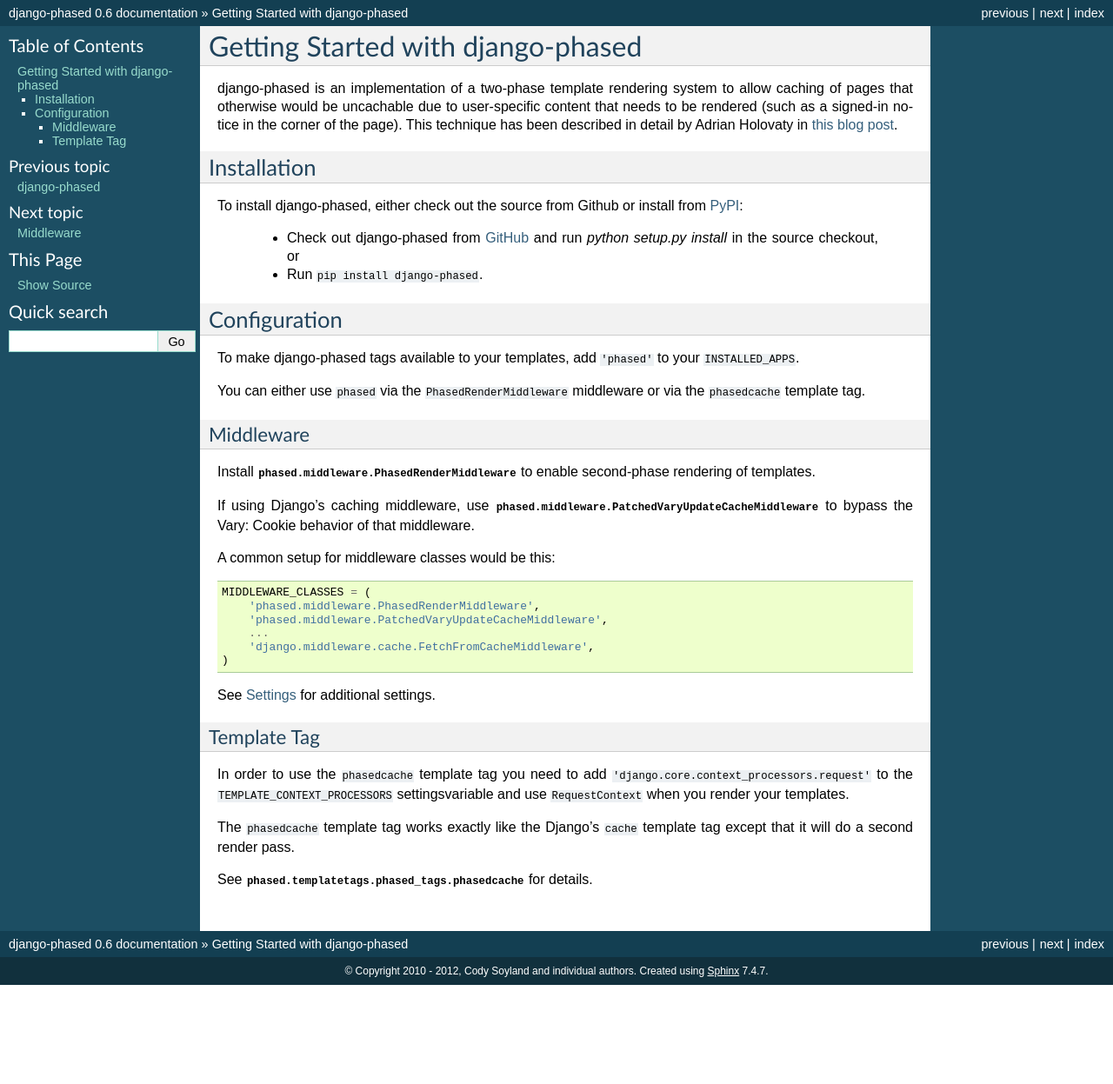
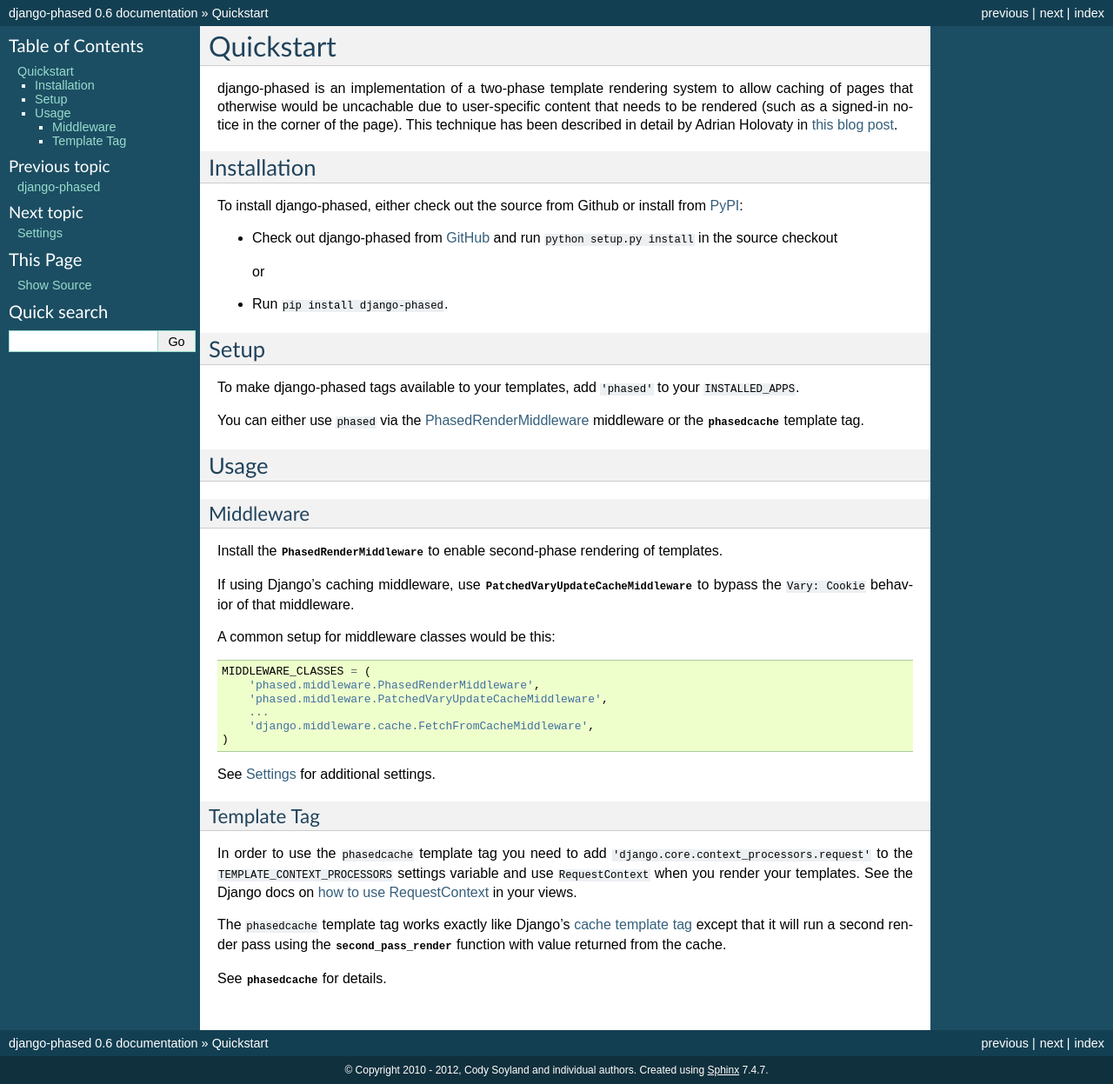
Before and after one commit to codysoyland/django-phased, a Sphinx documentation site: the page built from docs/tutorial.rst, in a window 1280 px wide. Shown: the whole page at 87% size. Built offline with Sphinx 7.4.7, drawn with Linux system fonts in a browser that asks for light colours; before the commit the page ends 1133 px from its top, so only the background shows below that.

Commit message:
Refactored the docs a bit to be more pleasant to read.

```diff
--- a/README.rst
+++ b/README.rst
@@ -41,8 +41,3 @@
 used in place of the standard UpdateCacheMiddleware will prevent the cache
 middleware from varying the cache key based on cookies, thus enabling caching
 of pages in authenticated sessions.
-
-Documentation lives in the ``docs`` directory as Sphinx documentation or
-`in HTML rendered form here`_.
-
-.. _`in HTML rendered form here`: http://django-phased.readthedocs.org/en/latest/
--- a/docs/index.rst
+++ b/docs/index.rst
@@ -1,14 +1,13 @@
-django-phased
-=============
+.. include:: ../README.rst
 
 .. toctree::
    :maxdepth: 2
 
    tutorial
+   settings
    middleware
-   settings
+   templatetag
    utils
-   templatetag
    changelog
 
 Indices and tables
--- a/docs/templatetag.rst
+++ b/docs/templatetag.rst
@@ -7,6 +7,5 @@
 .. highlight:: django
 
 .. autofunction:: phased.templatetags.phased_tags.phased
+.. autofunction:: phased.templatetags.phased_tags.phasedcache
 .. autofunction:: phased.templatetags.phased_tags.parse
-
-.. autofunction:: phased.templatetags.phased_tags.phasedcache
--- a/docs/tutorial.rst
+++ b/docs/tutorial.rst
@@ -1,8 +1,8 @@
 .. _ref-tutorial:
 
-==================================
-Getting Started with django-phased
-==================================
+==========
+Quickstart
+==========
 
 django-phased is an implementation of a two-phase template rendering system
 to allow caching of pages that otherwise would be uncachable due to
@@ -17,33 +17,39 @@
 To install django-phased, either check out the source from Github or install
 from PyPI_:
 
-  * Check out django-phased from GitHub_ and run `python setup.py install`
-    in the source checkout, or
+* Check out django-phased from GitHub_ and run ``python setup.py install``
+  in the source checkout
 
-  * Run ``pip install django-phased``.
+  or
+
+* Run ``pip install django-phased``.
 
 .. _GitHub: http://github.com/codysoyland/django-phased
 .. _PyPI: http://pypi.python.org/
 
 
-Configuration
-=============
+Setup
+=====
 
 To make django-phased tags available to your templates, add ``'phased'`` to
 your ``INSTALLED_APPS``.
 
-You can either use ``phased`` via the ``PhasedRenderMiddleware``
-middleware or via the ``phasedcache`` template tag.
+You can either use ``phased`` via the
+:ref:`PhasedRenderMiddleware <ref-middleware>` middleware or the
+:attr:`~phased.templatetags.phased_tags.phasedcache` template tag.
+
+Usage
+=====
 
 Middleware
 ----------
 
-Install :class:`phased.middleware.PhasedRenderMiddleware` to enable
+Install the :class:`~phased.middleware.PhasedRenderMiddleware` to enable
 second-phase rendering of templates.
 
 If using Django's caching middleware, use
-:class:`phased.middleware.PatchedVaryUpdateCacheMiddleware` to bypass the
-Vary: Cookie behavior of that middleware.
+:class:`~phased.middleware.PatchedVaryUpdateCacheMiddleware` to bypass the
+``Vary: Cookie`` behavior of that middleware.
 
 A common setup for middleware classes would be this:
 
@@ -58,15 +64,21 @@
 
 See :doc:`settings` for additional settings.
 
-
 Template Tag
 ------------
 
 In order to use the ``phasedcache`` template tag you need to add
-``'django.core.context_processors.request'`` to the ``TEMPLATE_CONTEXT_PROCESSORS``
-settingsvariable and use ``RequestContext`` when you render your templates.
+``'django.core.context_processors.request'`` to the
+``TEMPLATE_CONTEXT_PROCESSORS`` settings variable and use ``RequestContext``
+when you render your templates. See the Django docs on
+`how to use RequestContext`_ in your views.
 
-The ``phasedcache`` template tag works exactly like the Django's ``cache`` template
-tag except that it will do a second render pass.
+The ``phasedcache`` template tag works exactly like Django's
+`cache template tag`_ except that it will run a second render pass using the
+:attr:`~phased.utils.second_pass_render` function with value returned
+from the cache.
 
-See :class:`phased.templatetags.phased_tags.phasedcache` for details.
+See :attr:`~phased.templatetags.phased_tags.phasedcache` for details.
+
+.. _`how to use RequestContext`: https://docs.djangoproject.com/en/dev/ref/templates/api/#django.template.RequestContext
+.. _`cache template tag`: https://docs.djangoproject.com/en/dev/topics/cache/#template-fragment-caching
```
Also changed, not shown: docs/middleware.rst (+2 -8 lines), 1 other file.
